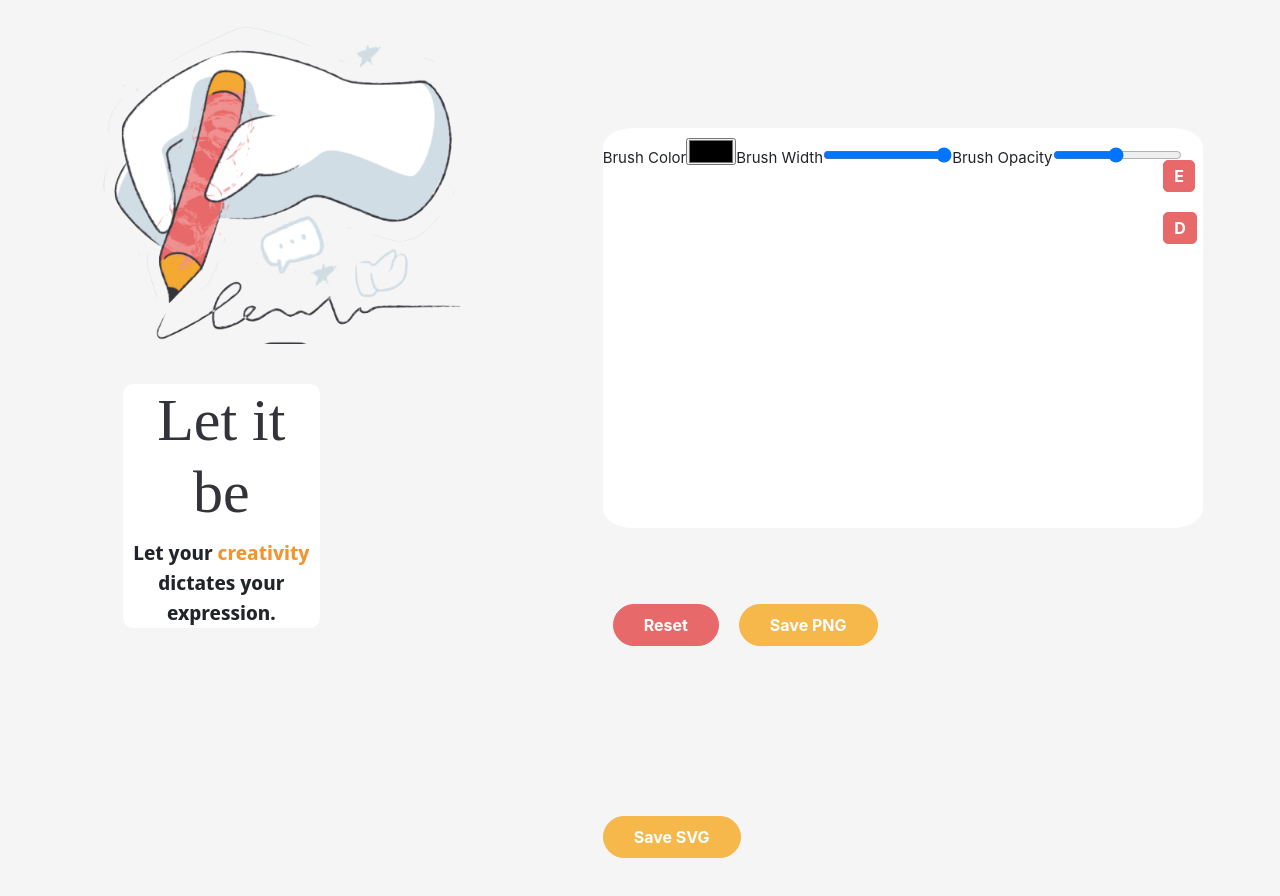
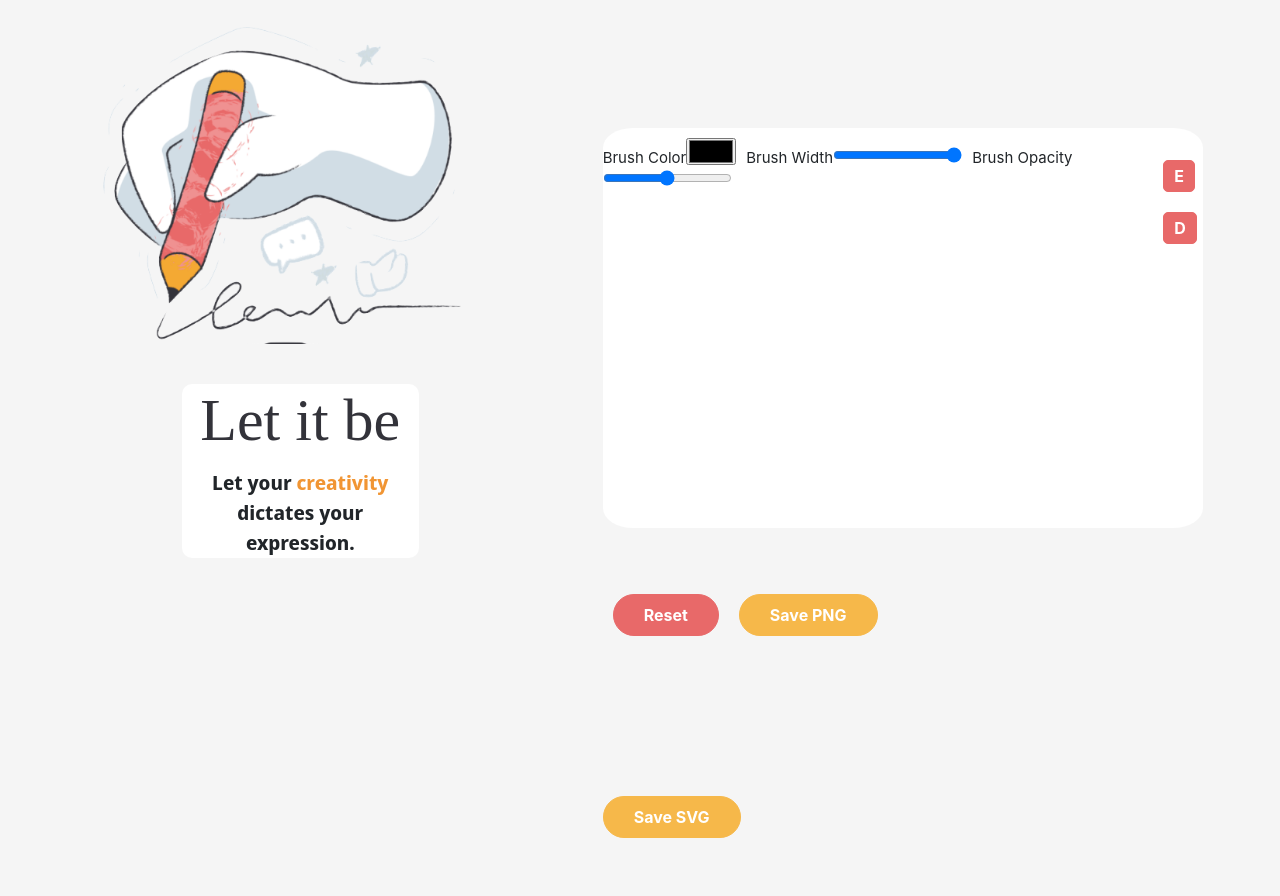
Before and after one commit to tsdamas/MinorityProgrammers---Drawing-Apps-Skills-Test, a React (Create React App) app in the folder drawing-app/: page / in a window 1280 px wide. Shown: the top 896 px of the page. Built offline with nearby package versions, Linux system fonts and the light colour scheme; a web font is replaced by a local one.

Commit message:
Style fix

```diff
--- a/drawing-app/src/App.css
+++ b/drawing-app/src/App.css
@@ -19,8 +19,9 @@ p{
 }
 
 .title-container{
-  width: 50%;
+  width: 60%;
   margin: 40px auto;
+  margin-left: 40%;
   text-align: center;
   background-color: #fff;
   border-radius: 10px;
@@ -52,6 +53,7 @@ border-radius: 5%;
 background-color: #fff;
 display: inline-block;
 margin-top: 8rem;
+margin-bottom: 0rem;
 justify-content: center;
 }
 
@@ -89,7 +91,6 @@ justify-content: center;
   line-height: 20px;
   padding: 10px 30px;
   margin-right: 15px;
-  margin-top: 10px;
   margin-bottom: 10rem;
   cursor: pointer;
 }
@@ -103,7 +104,6 @@ justify-content: center;
   line-height: 20px;
   padding: 10px 30px;
   margin-right: 20px;
-  margin-top: 10px;
   cursor: pointer;
 }
 
@@ -121,11 +121,12 @@ justify-content: center;
 .Menu{
   height:50px;
   font-size: 15px;
-  justify-content: space-between;
   border-radius: 5px;
   align-items: center;
   margin: auto;
   margin-top: 10px;
+}
 
-
+.Menu input{
+  margin-right: 10px;
 }
```
